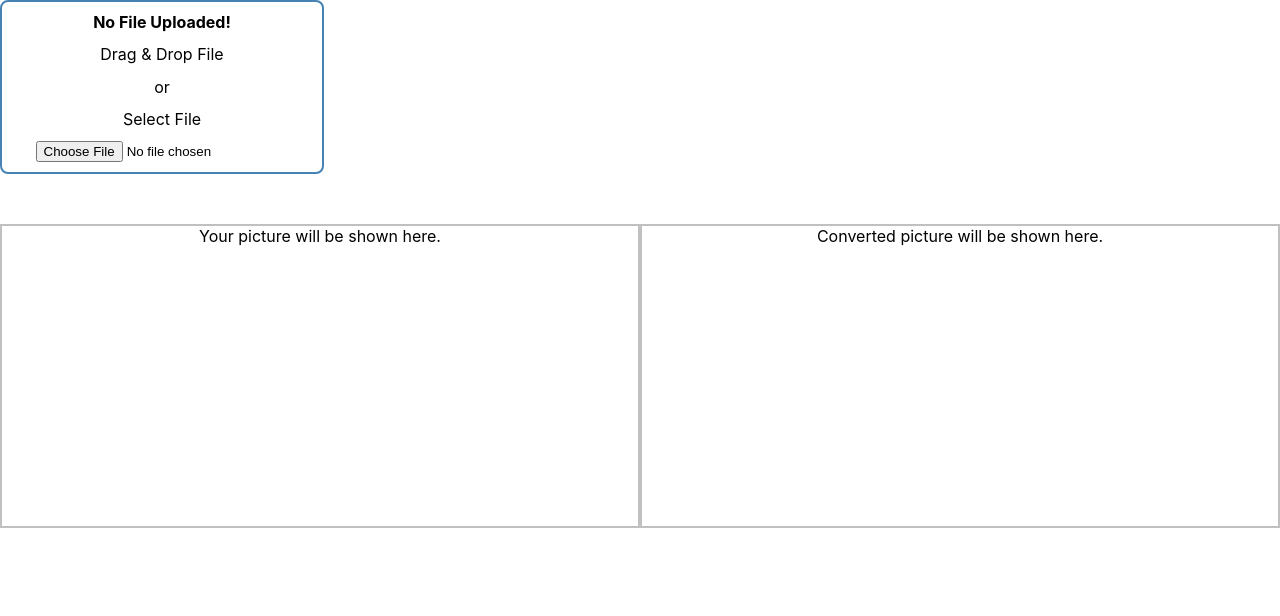
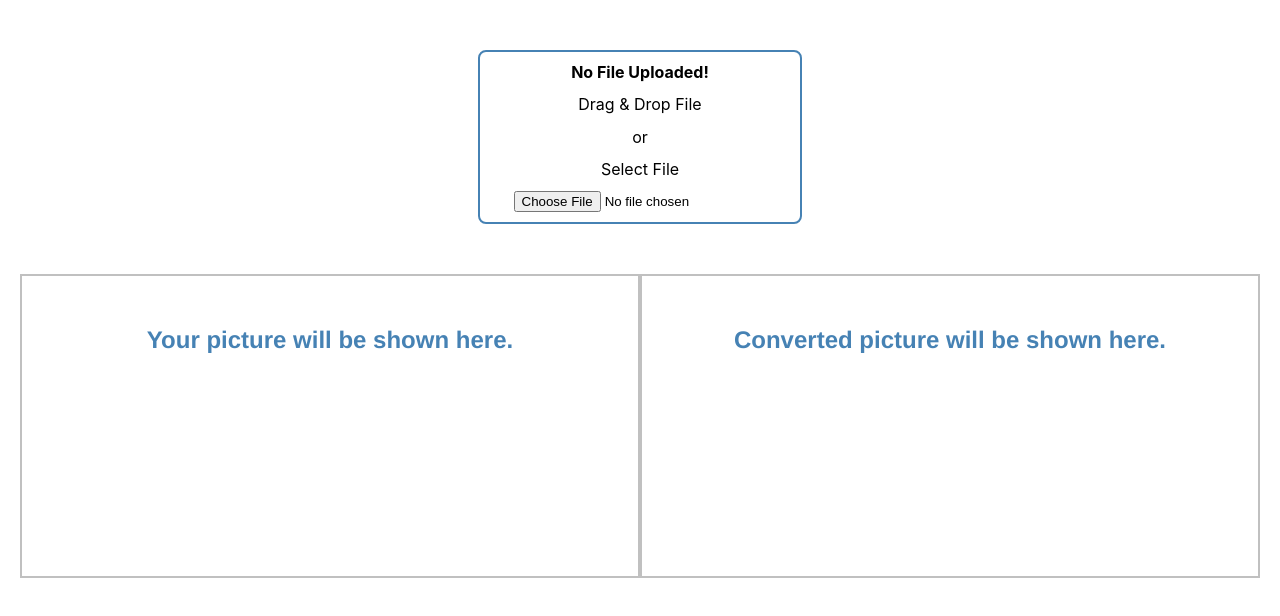
Before and after one commit to a-ogilvie/indeed-image-convertor, a React (Create React App) app: page / in a window 1280 px wide. Shown: the top 616 px of the page. Built offline with nearby package versions, Linux system fonts and the light colour scheme.

Commit message:
Feature: update css for better look

```diff
--- a/src/App.css
+++ b/src/App.css
@@ -1,5 +1,6 @@
 .App {
   text-align: center;
+  text-align: -webkit-center;
 }
 .file-uploader {
   width: 300px;
@@ -35,6 +36,11 @@
   flex-wrap: nowrap;
   padding-top: 50px;
 }
+@media (max-width: 712px) {
+  .pictureBox{
+    flex-direction: column;
+  }
+}
 .inputBox, .outputBox {
   border: 2px solid silver;
   width: 100%;
@@ -42,6 +48,13 @@
 }
 .inputBox > img, .outputBox > img  {
   width: 100%;
+}
+.inputBox > div, .outputBox > div  {
+  font-size: 1.5em;
+  font-family: Helvetica, sans-serif;
+  color: steelblue;
+  font-weight: bold;
+  margin-top: 50px;
 }
 .loader {
   font-size: 10px;
--- a/src/index.css
+++ b/src/index.css
@@ -5,6 +5,7 @@ body {
     sans-serif;
   -webkit-font-smoothing: antialiased;
   -moz-osx-font-smoothing: grayscale;
+  padding: 50px 20px;
 }
 
 code {
```
